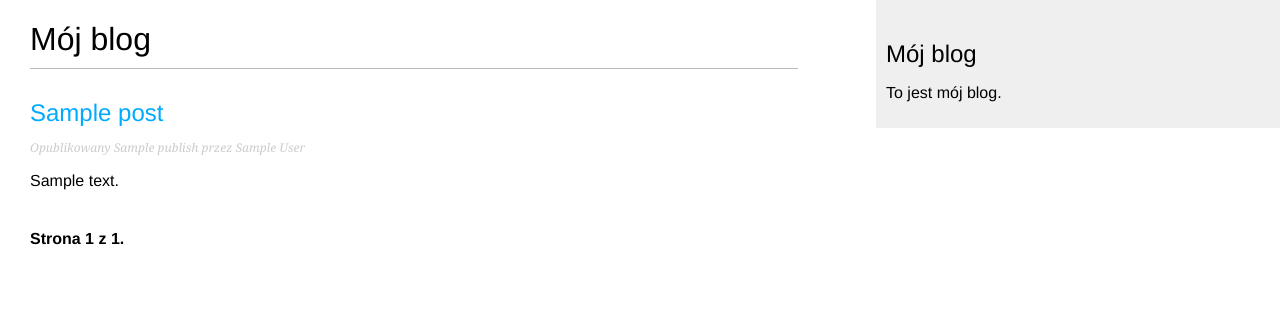
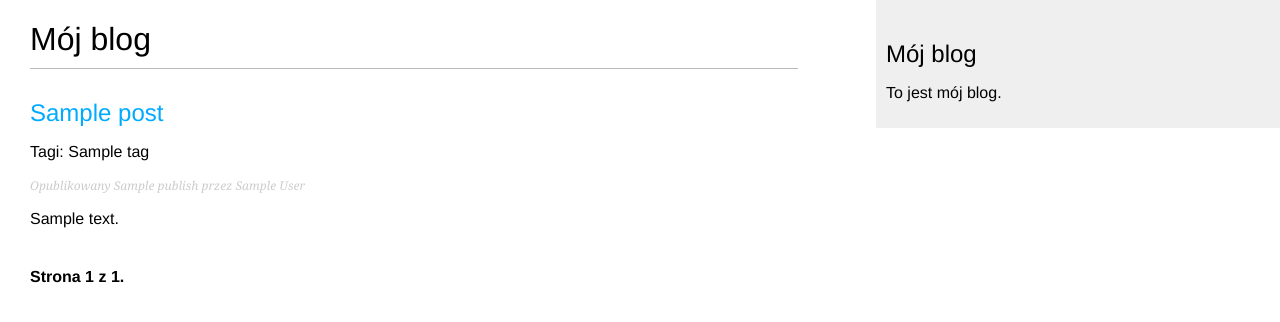
Before and after one commit to lukwac123/blog, a Django app: template blog/templates/blog/post/list.html in a window 1280 px wide. Shown: the top 322 px of the page. Run offline with Django 5.2, Linux system fonts and the light colour scheme; the template is opened without the code that fills it: most values are stand-ins (such as "Sample title", 1, 10 or a date in 2020).

Commit message:
Dodanie do szablonu wyświetlania tagów w postach.

```diff
--- a/blog/templates/blog/post/list.html
+++ b/blog/templates/blog/post/list.html
@@ -8,6 +8,9 @@
         <h2>
             <a href="{{ post.get_absolute_url }}">{{ post.title }}</a>
         </h2>
+        <p class="tags">
+            Tagi: {{ post.tags.all|join:", "}}
+        </p>
         <p class="date">
             Opublikowany {{ post.publish}} przez {{ post.author }}
         </p>
```
